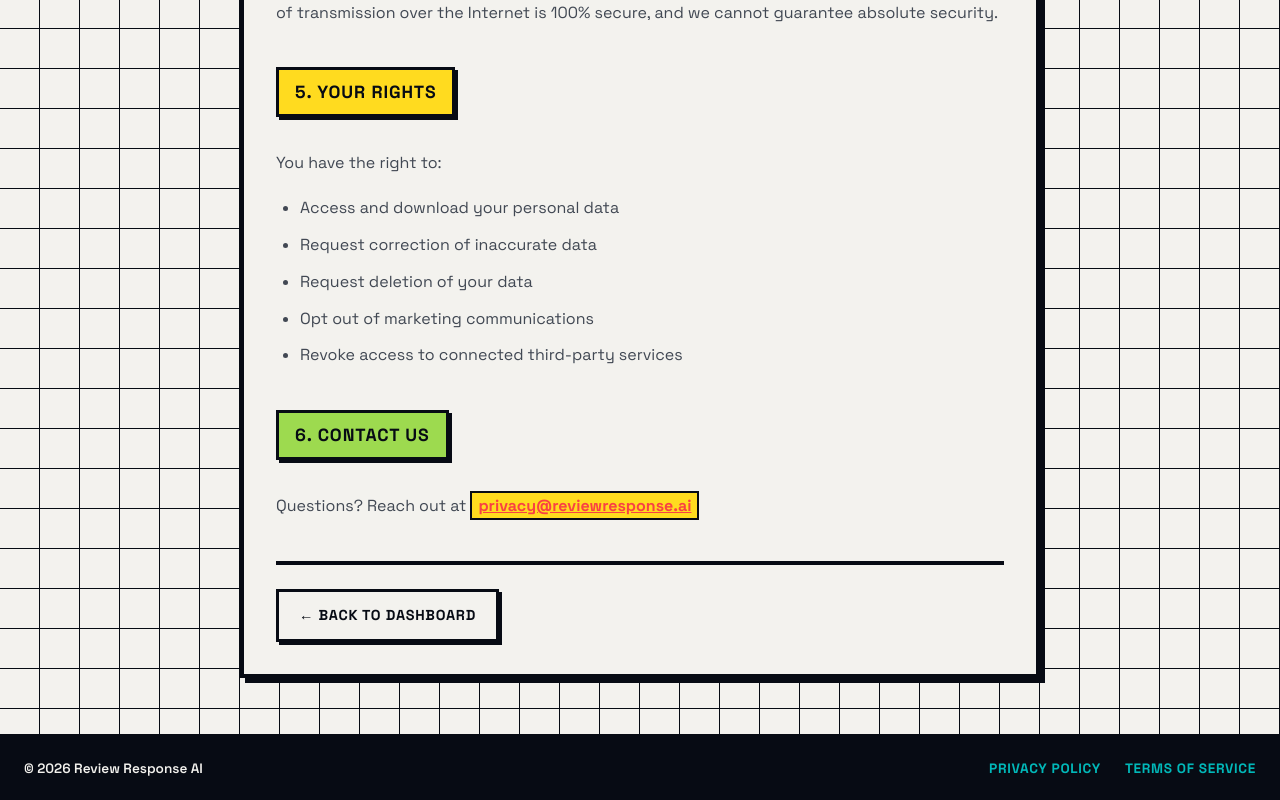
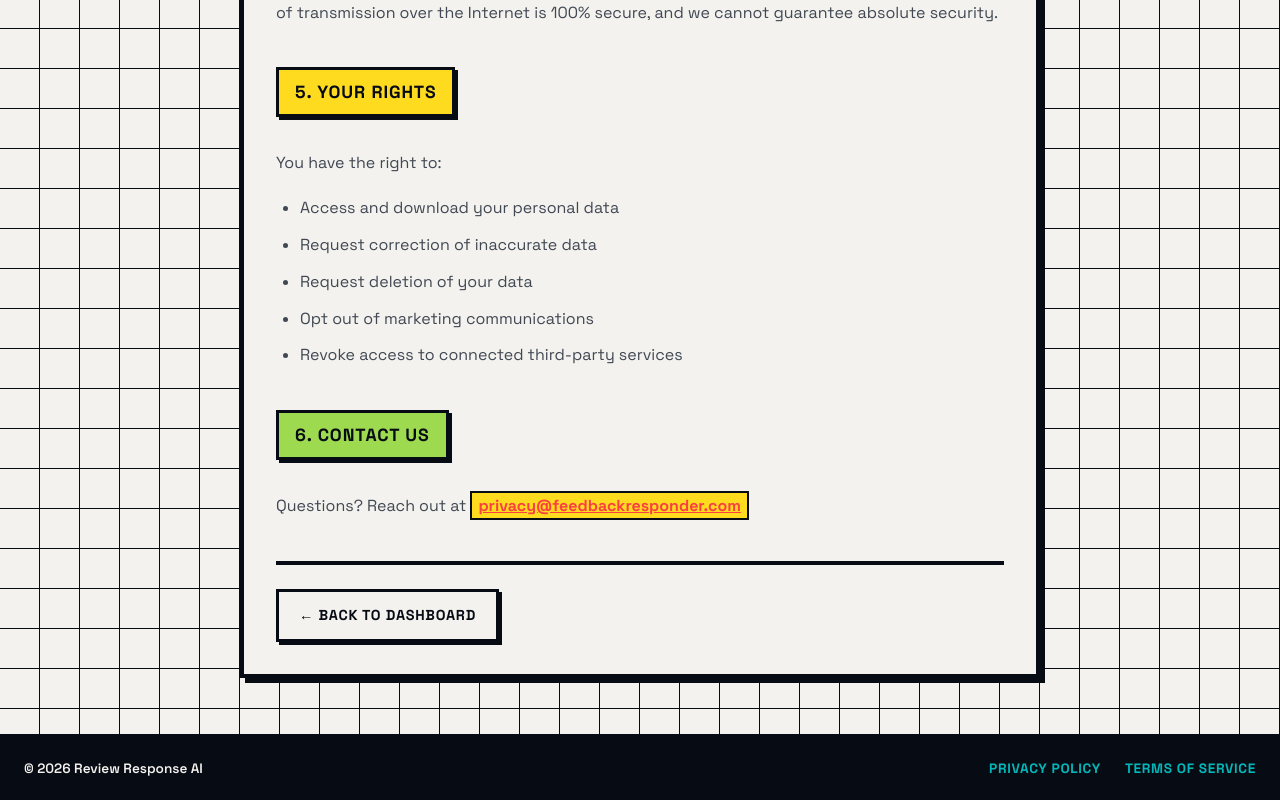
Before and after one commit to alexoviedo999/review-response-mvp, a React (Vite) app in the folder frontend/: page /privacy in a window 1280 px wide. Shown: the part 1531-2331 px from the top of the page. Built offline with nearby package versions, Linux system fonts and the light colour scheme; the HTML template or start-up script is replaced by a standard one.

Commit message:
feat: update email domain from reviewresponse.ai to feedbackresponder.com
- privacy@reviewresponse.ai → privacy@feedbackresponder.com
- legal@reviewresponse.ai → legal@feedbackresponder.com
- demo@reviewresponse.ai → demo@feedbackresponder.com

```diff
--- a/frontend/src/components/Privacy.jsx
+++ b/frontend/src/components/Privacy.jsx
@@ -172,8 +172,8 @@ function Privacy() {
             </h3>
             <p style={{ color: 'var(--fg-muted)', lineHeight: 1.8, marginTop: 'var(--space-4)' }}>
               Questions? Reach out at{' '}
-              <a href="mailto:privacy@reviewresponse.ai" style={{ color: 'var(--primary)', fontWeight: 700, background: 'var(--yellow)', padding: '0.125rem 0.375rem', border: '2px solid var(--border)' }}>
-                privacy@reviewresponse.ai
+              <a href="mailto:privacy@feedbackresponder.com" style={{ color: 'var(--primary)', fontWeight: 700, background: 'var(--yellow)', padding: '0.125rem 0.375rem', border: '2px solid var(--border)' }}>
+                privacy@feedbackresponder.com
               </a>
             </p>
           </section>
--- a/frontend/src/components/Terms.jsx
+++ b/frontend/src/components/Terms.jsx
@@ -188,8 +188,8 @@ function Terms() {
             </h3>
             <p style={{ color: 'var(--fg-muted)', lineHeight: 1.8, marginTop: 'var(--space-4)' }}>
               Questions? Reach out at{' '}
-              <a href="mailto:legal@reviewresponse.ai" style={{ color: 'var(--primary)', fontWeight: 700, background: 'var(--yellow)', padding: '0.125rem 0.375rem', border: '2px solid var(--border)' }}>
-                legal@reviewresponse.ai
+              <a href="mailto:legal@feedbackresponder.com" style={{ color: 'var(--primary)', fontWeight: 700, background: 'var(--yellow)', padding: '0.125rem 0.375rem', border: '2px solid var(--border)' }}>
+                legal@feedbackresponder.com
               </a>
             </p>
           </section>
```
Also changed, not shown: 1 other file (tests, documents, lock files or other folders).
